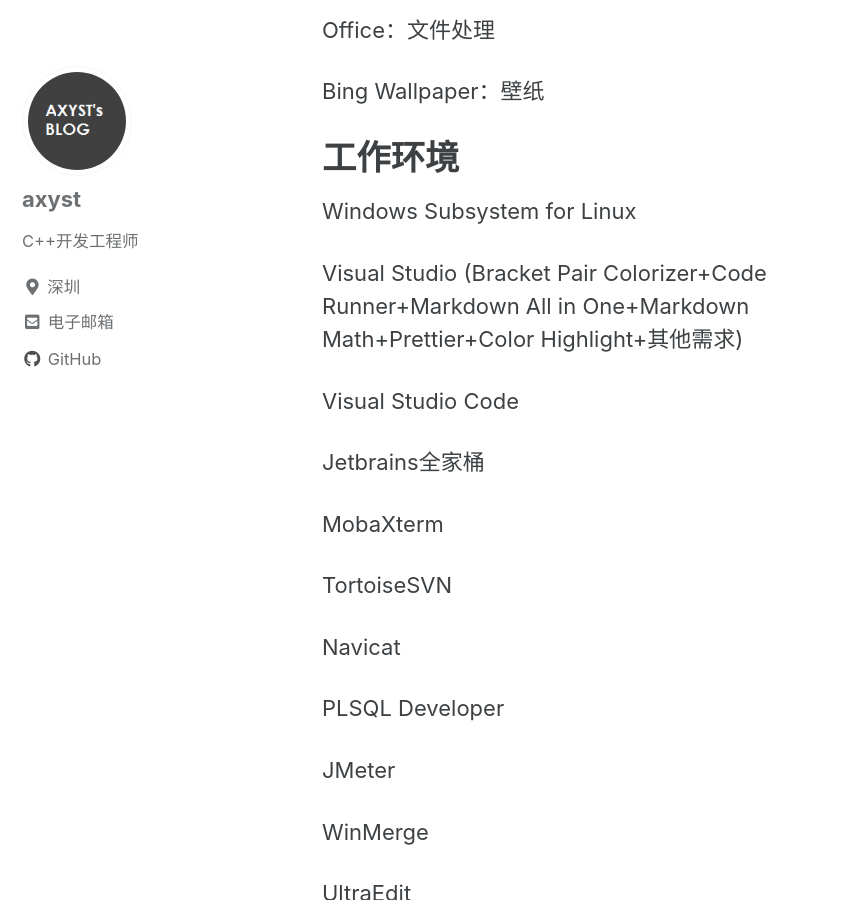
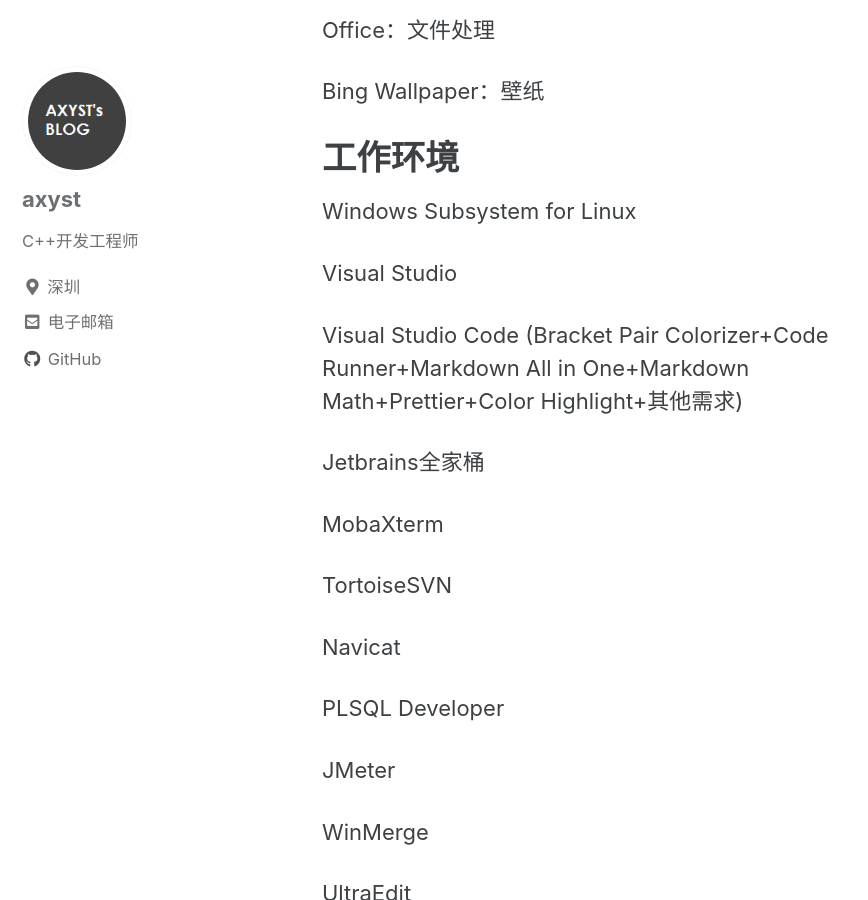
Before and after one commit to a-xyst/a-xyst.github.io, a Jekyll site: the page built from _posts/2021-06-28-software-list.md, in a window 1280 px wide and 900 px high, scrolled down 1624 px. Shown: the whole window, without its empty margins (0-868 px from the left). Built offline with Jekyll 4.4.1, drawn with Linux system fonts in a browser that asks for light colours; cached includes are drawn as plain includes.

Commit message:
minor fix

```diff
--- a/_posts/2021-06-28-software-list.md
+++ b/_posts/2021-06-28-software-list.md
@@ -65,9 +65,9 @@ Bing Wallpaper：壁纸
 
 Windows Subsystem for Linux
 
-Visual Studio (Bracket Pair Colorizer+Code Runner+Markdown All in One+Markdown Math+Prettier+Color Highlight+其他需求)
+Visual Studio
 
-Visual Studio Code
+Visual Studio Code (Bracket Pair Colorizer+Code Runner+Markdown All in One+Markdown Math+Prettier+Color Highlight+其他需求)
 
 Jetbrains全家桶
 
```
